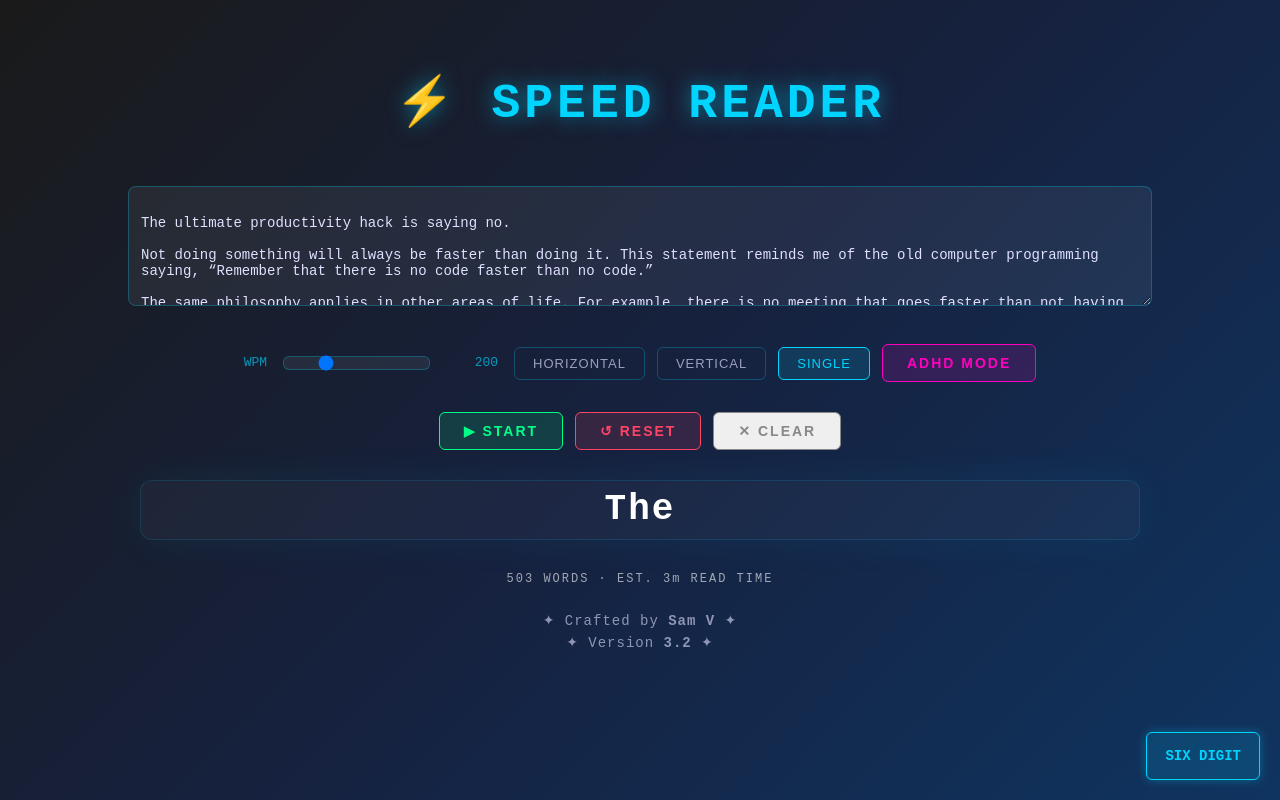
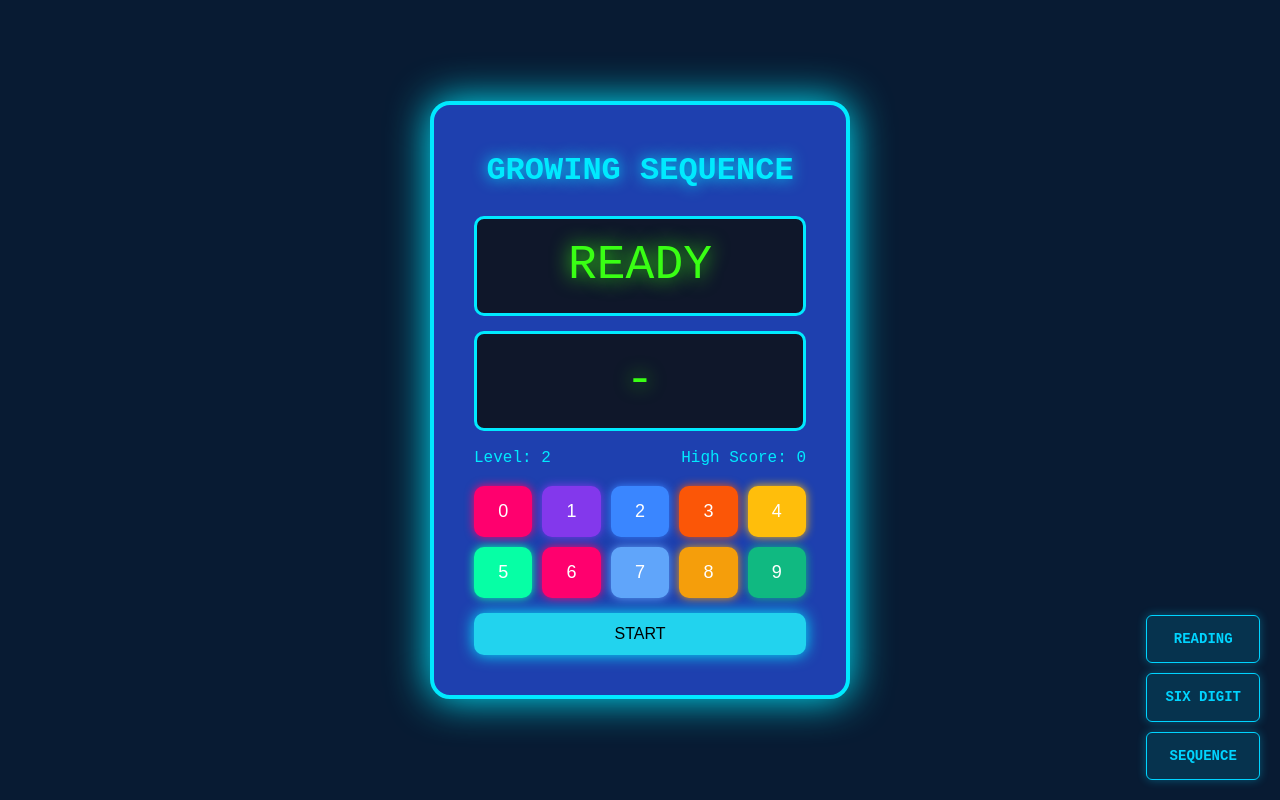
Before and after one commit to samv26/reading, a React (Vite) app: page /sequence in a window 1280 px wide. Before the commit this address led to /reading. Built offline with nearby package versions, Linux system fonts and the light colour scheme.

Commit message:
sequence and nav

```diff
--- a/src/App.jsx
+++ b/src/App.jsx
@@ -3,6 +3,7 @@ import { BrowserRouter as Router, Routes, Route, Navigate } from "react-router-d
 
 import Reading from "./pages/reading";
 import Six from "./pages/six";
+import Sequence from "./pages/sequence";
 
 function App() {
   return (
@@ -12,8 +13,10 @@ function App() {
         <Route path="/" element={<Navigate to="/reading" replace />} />
         <Route path="/reading" element={<Reading />} />
         <Route path="/six" element={<Six />} />
-        {/* fallback for unknown paths */}
+        <Route path="/sequence" element={<Sequence />} />
+        {/* fallback for unknown paths */
         <Route path="*" element={<Navigate to="/reading" replace />} />
+}
       </Routes>
     </Router>
   );
--- /dev/null
+++ b/src/components/navigation.jsx
@@ -0,0 +1,42 @@
+import { Link } from "react-router-dom";
+
+export default function Navigation() {
+  return (
+    <div style={styles.navContainer}>
+      <Link to="/reading" style={styles.navLink}>
+        READING
+      </Link>
+      <Link to="/six" style={styles.navLink}>
+        SIX DIGIT
+      </Link>
+      <Link to="/sequence" style={styles.navLink}>
+        SEQUENCE
+      </Link>
+    </div>
+  );
+}
+
+const styles = {
+  navContainer: {
+    position: "fixed",
+    right: 20,
+    bottom: 20,
+    display: "flex",
+    flexDirection: "column",
+    gap: 10,
+    zIndex: 1000,
+  },
+  navLink: {
+    padding: "12px 18px",
+    background: "#00d4ff22",
+    border: "1px solid #00d4ff",
+    borderRadius: 6,
+    color: "#00d4ff",
+    fontSize: 14,
+    textDecoration: "none",
+    fontWeight: "bold",
+    boxShadow: "0 0 10px #00d4ff55",
+    textAlign: "center",
+    transition: "all 0.2s",
+  },
+};
--- a/src/pages/reading.jsx
+++ b/src/pages/reading.jsx
@@ -1,5 +1,6 @@
 import { useState, useEffect, useLayoutEffect, useMemo, useRef } from "react";
 import { Link } from "react-router-dom";
+import Navigation from "../components/navigation";
 import defaultText from "../assets/defaulttext";
 
 function Reading() {
@@ -531,26 +532,7 @@ function Reading() {
           </div>
         </div>
 
-        {/* link button to six page */}
-        <Link
-          to="/six"
-          style={{
-            position: "fixed",
-            right: 20,
-            bottom: 20,
-            padding: "12px 18px",
-            background: "#00d4ff22",
-            border: "1px solid #00d4ff",
-            borderRadius: 6,
-            color: "#00d4ff",
-            fontSize: 14,
-            textDecoration: "none",
-            fontWeight: "bold",
-            boxShadow: "0 0 10px #00d4ff55",
-          }}
-        >
-          SIX DIGIT
-        </Link>
+        <Navigation />
       </div>
     </div>
   );
--- /dev/null
+++ b/src/pages/sequence.jsx
@@ -0,0 +1,226 @@
+import { useState, useEffect, useRef } from "react";
+import Navigation from "../components/navigation";
+
+export default function sequence() {
+  const [sequence, setSequence] = useState([]);
+  const [playerInput, setPlayerInput] = useState([]);
+  const [isShowing, setIsShowing] = useState(false);
+  const [currentIndex, setCurrentIndex] = useState(0);
+  const [gameOver, setGameOver] = useState(false);
+  const [round, setRound] = useState(3);
+  const [highScore, setHighScore] = useState(
+    Number(localStorage.getItem("gs_highscore")) || 0
+  );
+
+  const intervalRef = useRef(null);
+
+  const colors = [
+    "#ff006e",
+    "#8338ec",
+    "#3a86ff",
+    "#fb5607",
+    "#ffbe0b",
+    "#06ffa5",
+    "#ff006e",
+    "#60a5fa",
+    "#f59e0b",
+    "#10b981",
+  ];
+
+  const getColorForNumber = (num) => colors[num];
+
+  const generateNext = (lastNum = null) => {
+    let num;
+    do {
+      num = Math.floor(Math.random() * 10);
+    } while (lastNum !== null && num === lastNum);
+    return num;
+  };
+
+  const startGame = () => {
+    const initial = [];
+    let lastNum = null;
+    for (let j = 0; j < 3; j++) {
+      const newNum = generateNext(lastNum);
+      initial.push(newNum);
+      lastNum = newNum;
+    }
+    setSequence(initial);
+    setRound(3);
+    setPlayerInput([]);
+    setGameOver(false);
+    playSequence(initial);
+  };
+
+  const playSequence = (seq) => {
+    setIsShowing(true);
+    setPlayerInput([]);
+    let i = 0;
+
+    intervalRef.current = setInterval(() => {
+      setCurrentIndex(i);
+      i++;
+      if (i >= seq.length) {
+        clearInterval(intervalRef.current);
+        setTimeout(() => {
+          setIsShowing(false);
+          setCurrentIndex(null);
+        }, 500);
+      }
+    }, 800);
+  };
+
+  const handleInput = (num) => {
+    if (isShowing || gameOver) return;
+
+    const updated = [...playerInput, num];
+    setPlayerInput(updated);
+
+    if (num !== sequence[updated.length - 1]) {
+      endGame();
+      return;
+    }
+
+    if (updated.length === sequence.length) {
+      const nextSeq = [...sequence, generateNext(sequence[sequence.length - 1])];
+      const newRound = round + 1;
+      setRound(newRound);
+      setSequence(nextSeq);
+      setTimeout(() => playSequence(nextSeq), 800);
+    }
+  };
+
+  const endGame = () => {
+    setGameOver(true);
+    if (round - 1 > highScore) {
+      setHighScore(round - 1);
+      localStorage.setItem("gs_highscore", round - 1);
+    }
+  };
+
+  useEffect(() => {
+    return () => clearInterval(intervalRef.current);
+  }, []);
+
+  return (
+    <div style={styles.container}>
+      <div style={styles.gameboy}>
+        <h1 style={styles.title}>GROWING SEQUENCE</h1>
+
+        <div
+          style={{
+            ...styles.screen,
+            color: isShowing && currentIndex !== null ? getColorForNumber(sequence[currentIndex]) : "#39ff14",
+            textShadow: isShowing && currentIndex !== null ? `0 0 20px ${getColorForNumber(sequence[currentIndex])}` : "0 0 20px #39ff14",
+          }}
+        >
+          {isShowing && currentIndex !== null
+            ? sequence[currentIndex]
+            : gameOver
+            ? "GAME OVER"
+            : "READY"}
+        </div>
+
+        <div style={styles.screen}>
+          {playerInput.length > 0 ? playerInput[playerInput.length - 1] : "-"}
+        </div>
+
+        <div style={styles.info}>
+          <div>Level: {round - 1}</div>
+          <div>High Score: {highScore}</div>
+        </div>
+
+        <div style={styles.keypad}>
+          {[0,1,2,3,4,5,6,7,8,9].map((num) => (
+            <button
+              key={num}
+              style={{
+                ...styles.button,
+                backgroundColor: getColorForNumber(num),
+                boxShadow: `0 0 10px ${getColorForNumber(num)}`,
+              }}
+              onClick={() => handleInput(num)}
+            >
+              {num}
+            </button>
+          ))}
+        </div>
+
+        <button style={styles.start} onClick={startGame}>
+          {gameOver ? "RESTART" : "START"}
+        </button>
+      </div>
+      <Navigation />
+    </div>
+  );
+}
+
+const styles = {
+  container: {
+    backgroundColor: "#081b33",
+    height: "100vh",
+    display: "flex",
+    justifyContent: "center",
+    alignItems: "center",
+    fontFamily: "'Courier New', monospace",
+  },
+  gameboy: {
+    backgroundColor: "#1e40af",
+    padding: "40px",
+    borderRadius: "20px",
+    boxShadow: "0 0 40px #00eaff",
+    width: "420px",
+    textAlign: "center",
+    border: "4px solid #00eaff",
+  },
+  title: {
+    color: "#00eaff",
+    textShadow: "0 0 15px #00eaff",
+    marginBottom: "20px",
+  },
+  screen: {
+    backgroundColor: "#0f172a",
+    height: "100px",
+    marginBottom: "15px",
+    display: "flex",
+    justifyContent: "center",
+    alignItems: "center",
+    fontSize: "48px",
+    color: "#39ff14",
+    textShadow: "0 0 20px #39ff14",
+    borderRadius: "10px",
+    border: "3px solid #00eaff",
+  },
+  info: {
+    display: "flex",
+    justifyContent: "space-between",
+    color: "#00eaff",
+    marginBottom: "15px",
+  },
+  keypad: {
+    display: "grid",
+    gridTemplateColumns: "repeat(5, 1fr)",
+    gap: "10px",
+    marginBottom: "15px",
+  },
+  button: {
+    padding: "15px",
+    fontSize: "18px",
+    backgroundColor: "#0ea5e9",
+    color: "#fff",
+    border: "none",
+    borderRadius: "10px",
+    cursor: "pointer",
+    boxShadow: "0 0 10px #00eaff",
+  },
+  start: {
+    padding: "12px",
+    width: "100%",
+    fontSize: "16px",
+    backgroundColor: "#22d3ee",
+    border: "none",
+    borderRadius: "10px",
+    cursor: "pointer",
+    boxShadow: "0 0 15px #00eaff",
+  },
+};
--- a/src/pages/six.jsx
+++ b/src/pages/six.jsx
@@ -1,6 +1,9 @@
 import { useState, useEffect, useRef } from "react";
+import { useNavigate } from "react-router-dom";
+import Navigation from "../components/navigation";
 
 export default function six() {
+  const navigate = useNavigate();
   const [number, setNumber] = useState("");
   const [visible, setVisible] = useState(false);
   const [input, setInput] = useState("");
@@ -85,6 +88,9 @@ export default function six() {
               Next
             </button>
           )}
+          <button style={styles.button} onClick={() => navigate("/sequence")}>
+            Sequence
+          </button>
         </div>
 
         <div style={styles.form}>
@@ -153,6 +159,7 @@ export default function six() {
           />
         </div>
       </div>
+      <Navigation />
     </div>
   );
 }
```
